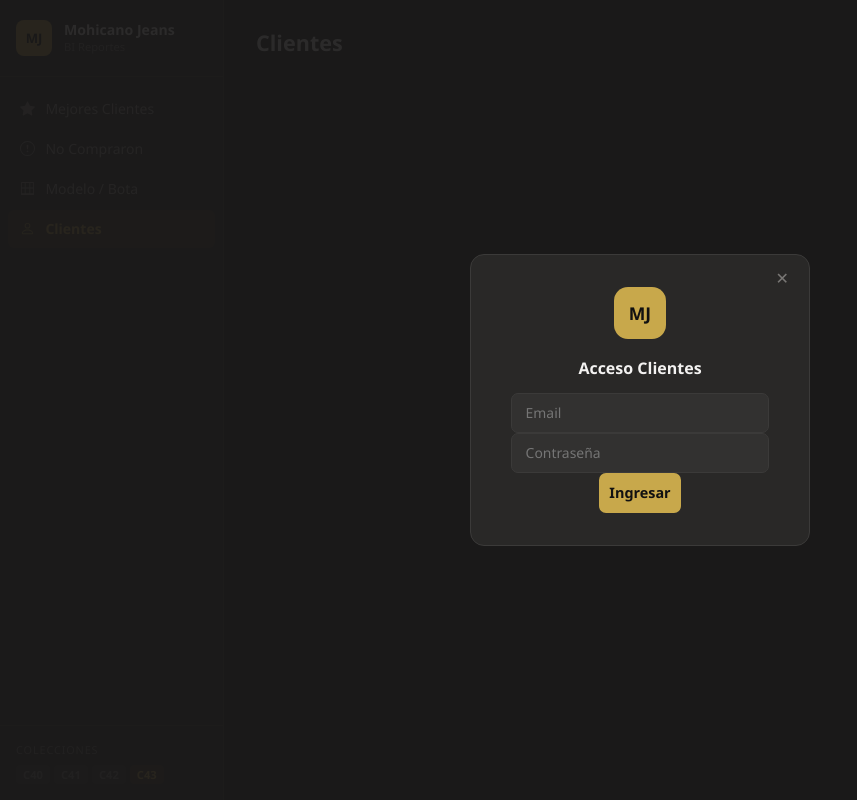
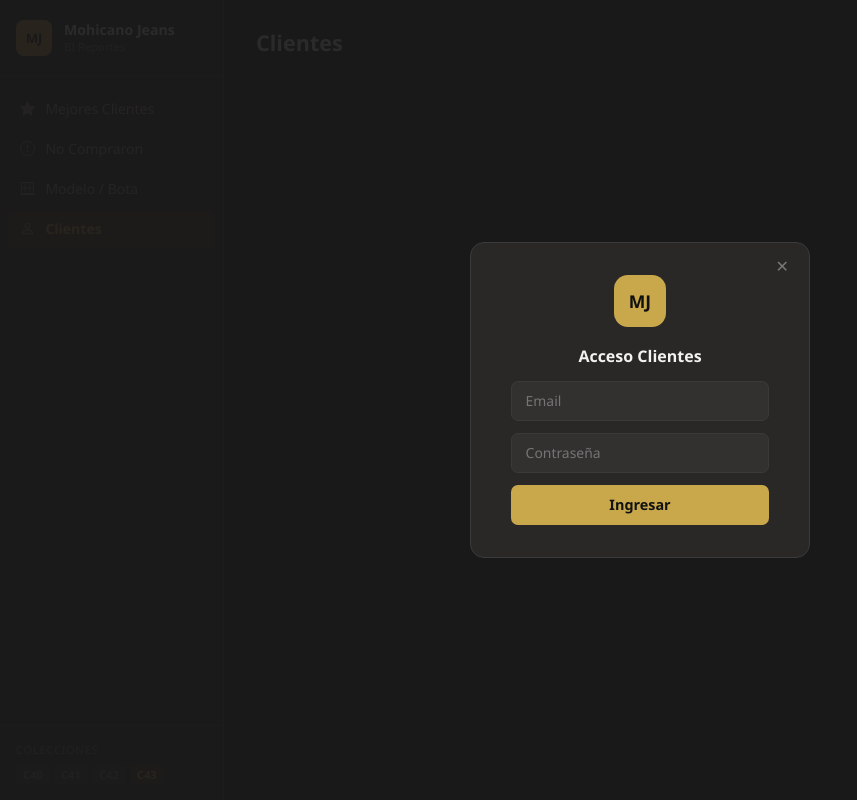
Before and after one commit to mancid-max/mhc-bi-reportes, a Flask app: page / in a window 1280 px wide, after a click on "Clientes". Shown: the whole page, without its empty margins (0-857 px from the left). Run offline with Flask 3, Linux system fonts and the light colour scheme.

Commit message:
Agregar espaciado entre campos del formulario de login
Co-Authored-By: Claude Sonnet 4.6 <noreply@anthropic.com>

```diff
--- a/docs/styles.css
+++ b/docs/styles.css
@@ -461,6 +461,9 @@ body {
   margin: 0 auto .25rem;
 }
 .bi-login-title { font-size: 1rem; font-weight: 700; color: var(--text-primary); margin: 0; }
+#biLoginForm {
+  display: flex; flex-direction: column; gap: .75rem; width: 100%;
+}
 .bi-login-input {
   width: 100%; padding: .6rem .85rem;
   background: var(--surface); border: 1px solid var(--border);
--- a/static/styles.css
+++ b/static/styles.css
@@ -461,6 +461,9 @@ body {
   margin: 0 auto .25rem;
 }
 .bi-login-title { font-size: 1rem; font-weight: 700; color: var(--text-primary); margin: 0; }
+#biLoginForm {
+  display: flex; flex-direction: column; gap: .75rem; width: 100%;
+}
 .bi-login-input {
   width: 100%; padding: .6rem .85rem;
   background: var(--surface); border: 1px solid var(--border);
```
